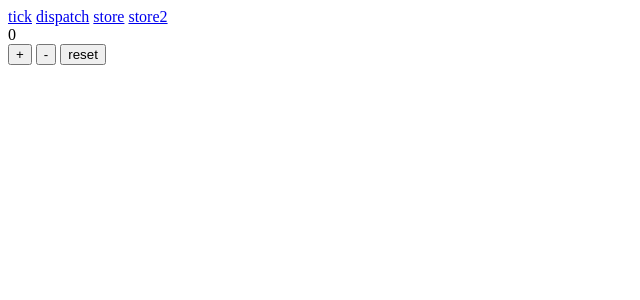
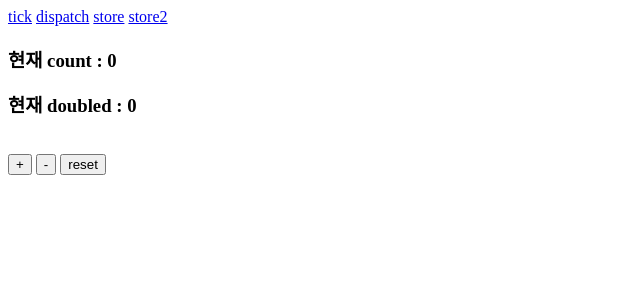
Before and after one commit to mijinyun/tech_study, a SvelteKit app in the folder myreview/: page /store2 in a window 1280 px wide. Shown: the top 300 px of the page, without its empty margins (0-640 px from the left). Built offline with nearby package versions, Linux system fonts and the light colour scheme.

Commit message:
study: derived store

```diff
--- a/myreview/src/routes/store2/+page.svelte
+++ b/myreview/src/routes/store2/+page.svelte
@@ -1,10 +1,10 @@
 <script>
-    import Increment from '../store/increment.svelte';
-import { count } from './store'
+import { count, doubled } from './store'
 
 </script>
 
-{$count}
+<h3>현재 count : {$count}</h3>
+<h3>현재 doubled : {$doubled}</h3>
 <br>
 <button on:click={count.increment}>+</button>
 <button on:click={count.decrement}>-</button>
--- a/myreview/src/routes/store2/store.js
+++ b/myreview/src/routes/store2/store.js
@@ -1,4 +1,4 @@
-import { writable } from "svelte/store";
+import { writable, derived } from "svelte/store";
 
 function createCount() {
     const { subscribe, set, update } = writable(0);
@@ -16,3 +16,4 @@ function createCount() {
 }
 
 export const count = createCount();
+export const doubled = derived(count, $count => $count * 2);
```
